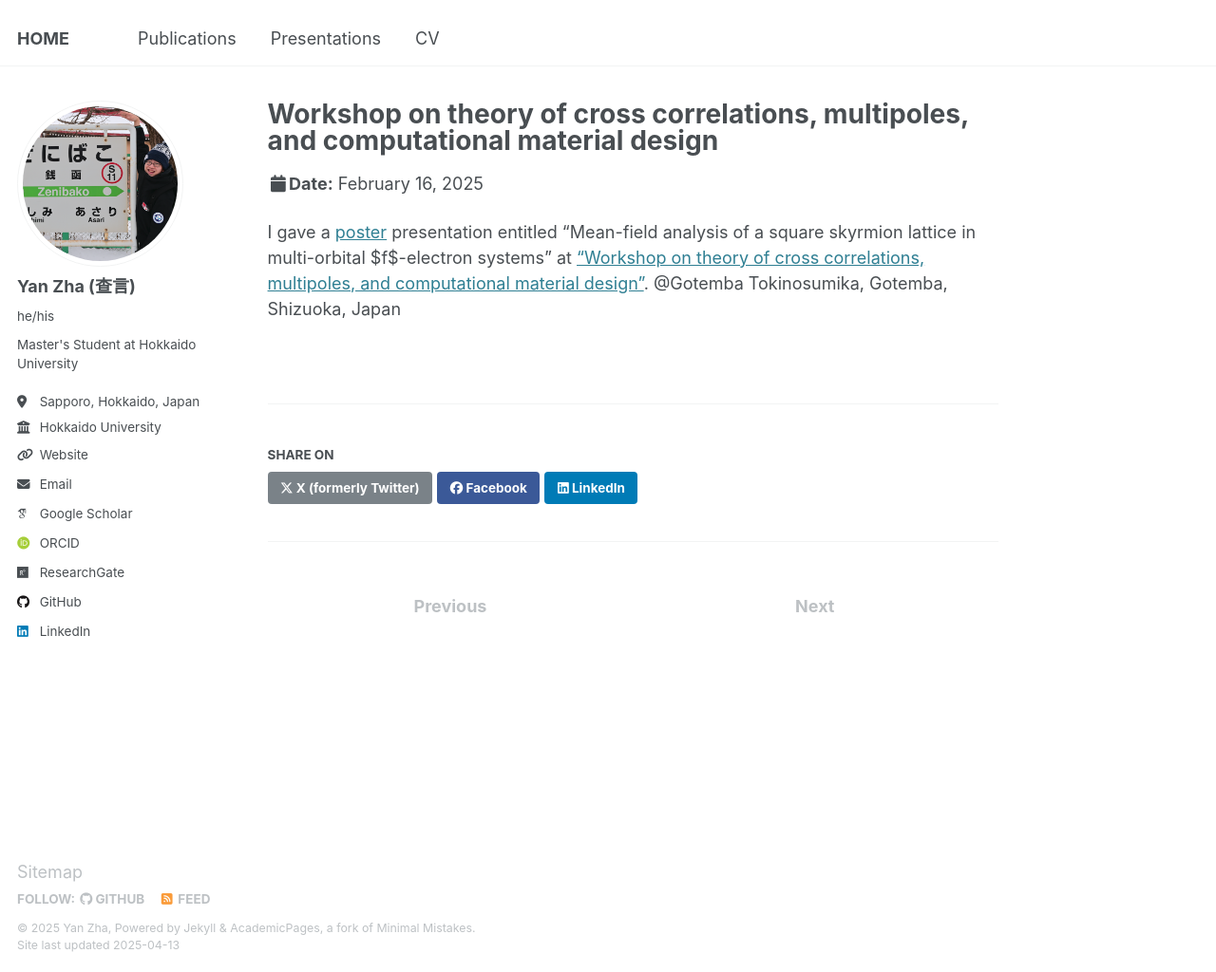
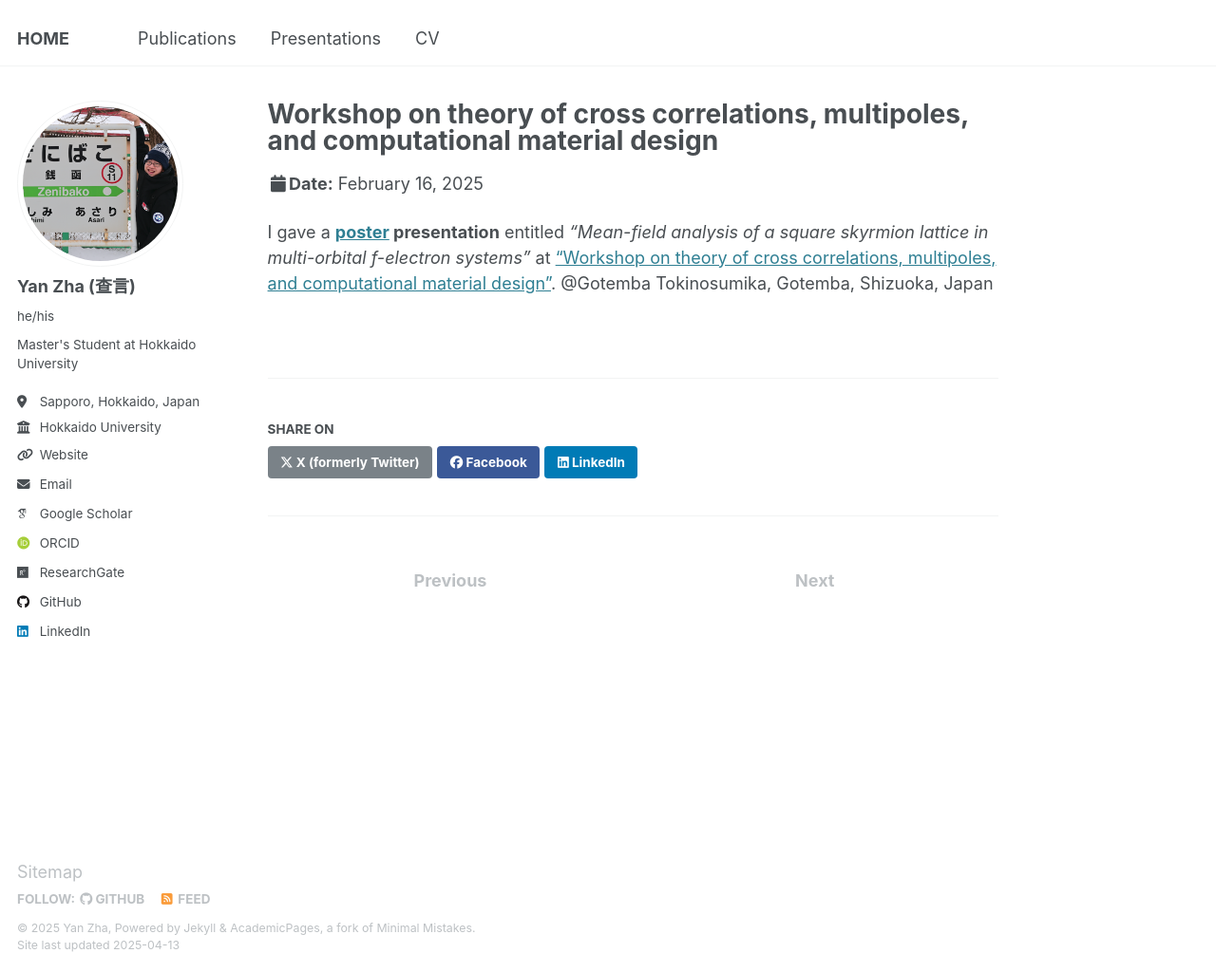
Before and after one commit to yzhacn/yzhacn.github.io, a Jekyll site: the page built from _talks/2025-02-16-pre-1.md, in a window 1280 px wide and 1024 px high. Shown: the whole window at 95% size. Built offline with Jekyll 4.4.1, drawn with Linux system fonts in a browser that asks for light colours; some web fonts are replaced.

Commit message:
Update 2025-02-16-pre-1.md

```diff
--- a/_talks/2025-02-16-pre-1.md
+++ b/_talks/2025-02-16-pre-1.md
@@ -8,5 +8,5 @@
 location: "Gotemba, Shizuoka, Japan"
 ---
 
-I gave a [poster](https://yzhacn.github.io/images/20250217_yzha_asymmetry.pdf) presentation entitled "Mean-field analysis of a square skyrmion lattice in multi-orbital $f$-electron systems" at ["Workshop on theory of cross correlations, multipoles, and
+I gave a **[poster](https://yzhacn.github.io/images/20250217_yzha_asymmetry.pdf) presentation** entitled *"Mean-field analysis of a square skyrmion lattice in multi-orbital f-electron systems"* at ["Workshop on theory of cross correlations, multipoles, and
 computational material design"](https://asymmetry.hiroshima-u.ac.jp/event/2532). @Gotemba Tokinosumika, Gotemba, Shizuoka, Japan
```
